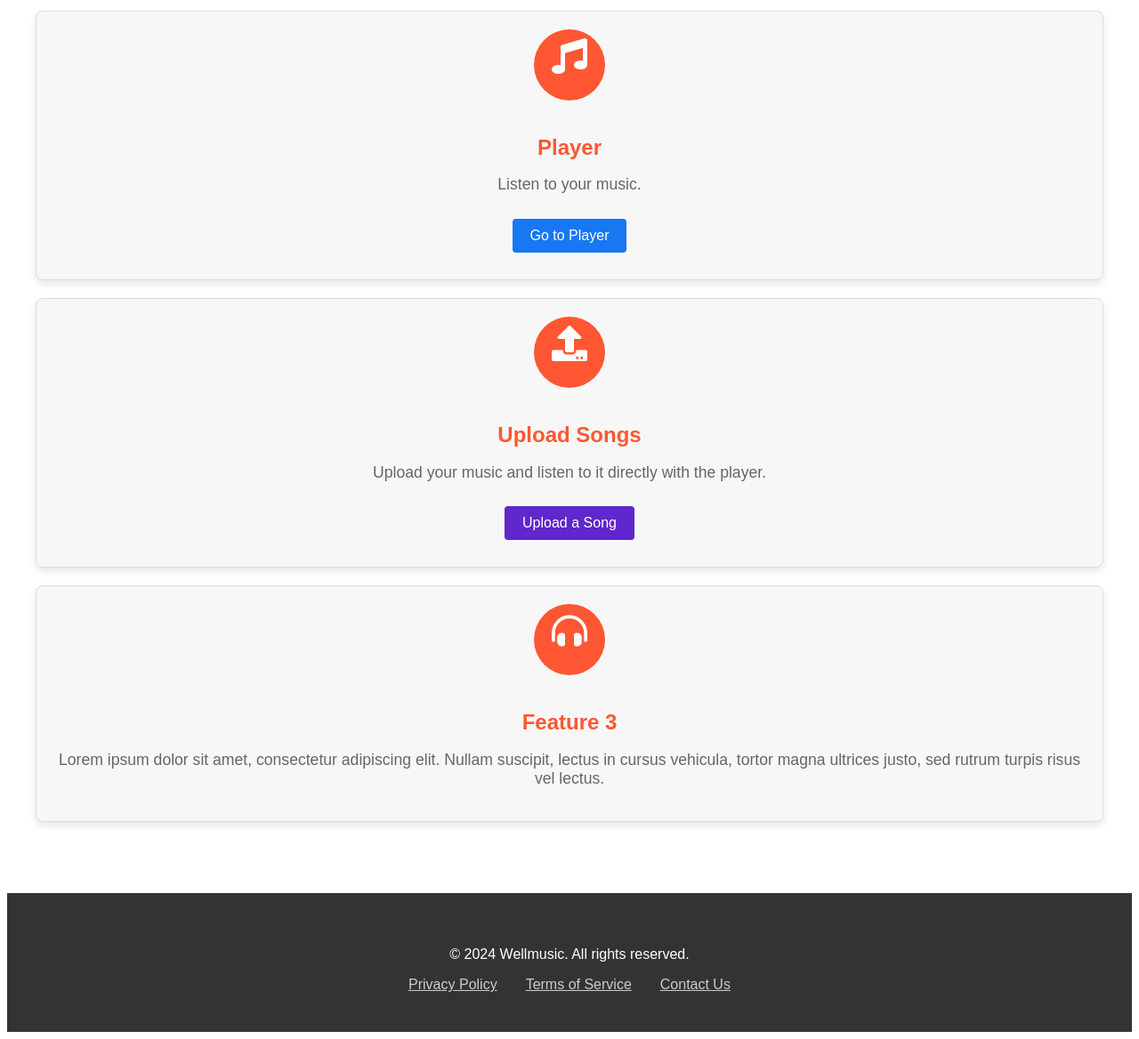
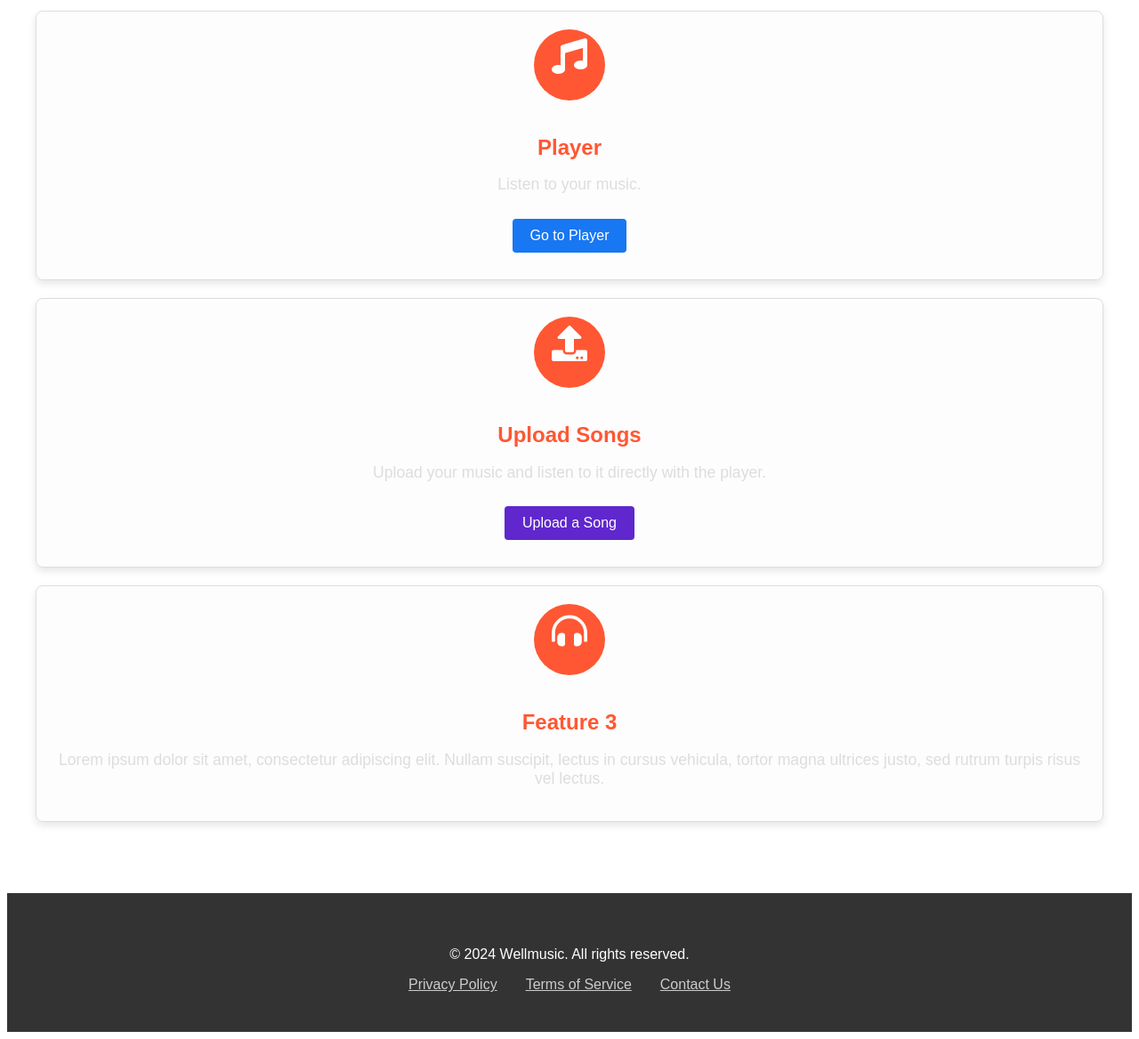
Before and after one commit to EtienneAbeng/WellMusic, a Django app: page / in a window 1280 px wide. Shown: the part 196-1364 px from the top of the page at 89% size. Run offline with Django 4.2, Linux system fonts and the light colour scheme.

Commit message:
Update background image for home page

```diff
--- a/well/static/styles/style.css
+++ b/well/static/styles/style.css
@@ -1,4 +1,3 @@
-/* Nouveau CSS */
 body {
   font-family: 'Raleway', sans-serif;
 }
@@ -29,7 +28,7 @@
 }
 
 .feature {
-  background-color: #f7f7f7;
+  background-color: rgba(247, 247, 247, 0.3); /* Adjust the last value between 0 and 1 for desired opacity level */
   border: 1px solid #ddd;
   border-radius: 8px;
   box-shadow: 0 4px 8px rgba(0, 0, 0, 0.1);
@@ -51,7 +50,7 @@
 
 .feature p {
   font-size: 1.1em;
-  color: #666;
+  color: #ddd;
 }
 
 .feature-icon-container {
@@ -289,3 +288,9 @@
   margin: 0 15px;
   cursor: pointer;
 }
+
+body.home-page {
+  background-image: url('../images/abstract_background_with_colourful_music_notes_design_2504.jpg');
+  background-size: cover;
+  background-position: center;
+}
```
